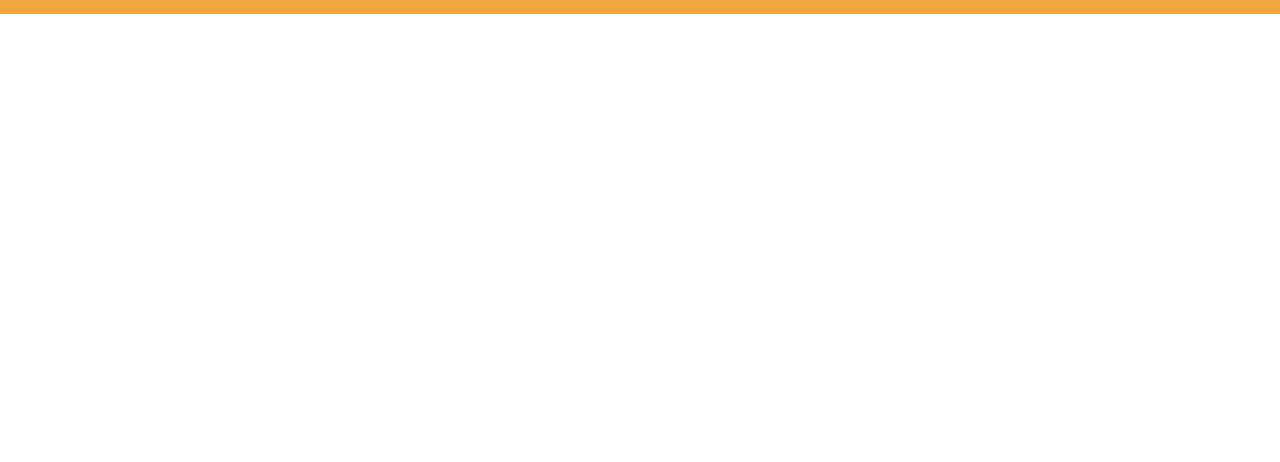
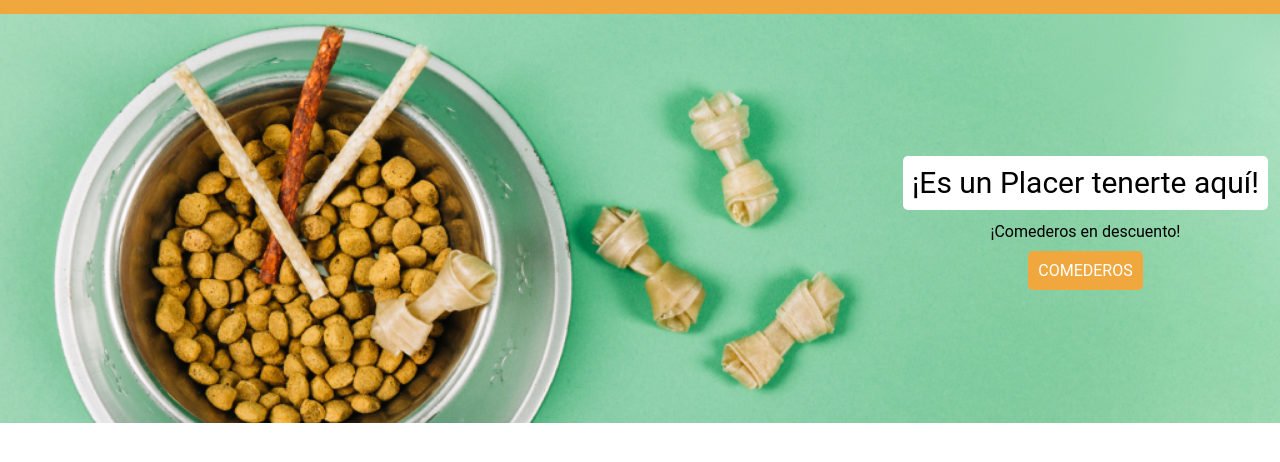
Before and after one commit to felipejoq/petshop-maqueta, a plain HTML site: page index.html in a window 1280 px wide. Shown: the part 68-530 px from the top of the page. Drawn offline with Linux system fonts and the light colour scheme.

Commit message:
Avances en el header de la maqueta

```diff
--- a/css/style.css
+++ b/css/style.css
@@ -76,3 +76,72 @@
     display: inline;
     margin-right: 10px;
 }
+
+.banner-header {
+    background-image: url('../img/bg-header.jpg');
+    background-size: cover;
+    width: 100%;
+    height: 409px;
+    display: flex;
+    align-items: center;
+}
+
+.info-banner{
+    width: 100%;
+    text-align: right;
+    padding: 0px 12px 0px 12px;
+}
+
+.title-banner{
+    border-radius: 5px;
+    font-family: "Roboto";
+    font-weight: 400;
+    font-size: 30px;
+    line-height: 36px;
+    margin-left: auto;
+    margin-right: 0;
+    width: 365px;
+    height: 54px;
+    background-color: #FFFFFF;
+    display: flex;
+    align-items: center;
+    justify-content: center;
+}
+
+.description-banner {
+    font-family: "Roboto";
+    font-weight: 400;
+    font-size: 16px;
+    line-height: 20px;
+    margin-left: auto;
+    margin-right: 0;
+    text-align: center;
+    width: 365px;
+    height: 19px;
+    margin-top: 12px;
+}
+
+.button-header {
+    width: 365px;
+    margin-top: 20px;
+    margin-left: auto;
+    margin-right: 0;
+    text-align: center;
+}
+
+.button-accion-header{
+    border-radius: 5px;
+    font-family: "Roboto";
+    font-weight: 400;
+    font-size: 16px;
+    line-height: 20px;
+    background-color: #F0A83E;
+    color: #FFFFFF;
+    text-decoration: none;
+    padding: 10px;
+}
+
+.button-accion-header:hover {
+    background-color: #d8932a;
+    font-weight: 700;
+}
--- a/index.html
+++ b/index.html
@@ -56,5 +56,17 @@
         </div>
       </div>
     </header>
+
+    <div class="banner-header">
+      <div class="info-banner">
+        <div class="title-banner">
+          <p>¡Es un Placer tenerte aquí!</p>
+        </div>
+        <div class="description-banner">¡Comederos en descuento!</div>
+        <div class="button-header">
+          <a class="button-accion-header" href="#">COMEDEROS</a>
+        </div>
+      </div>
+    </div>
   </body>
 </html>
```
